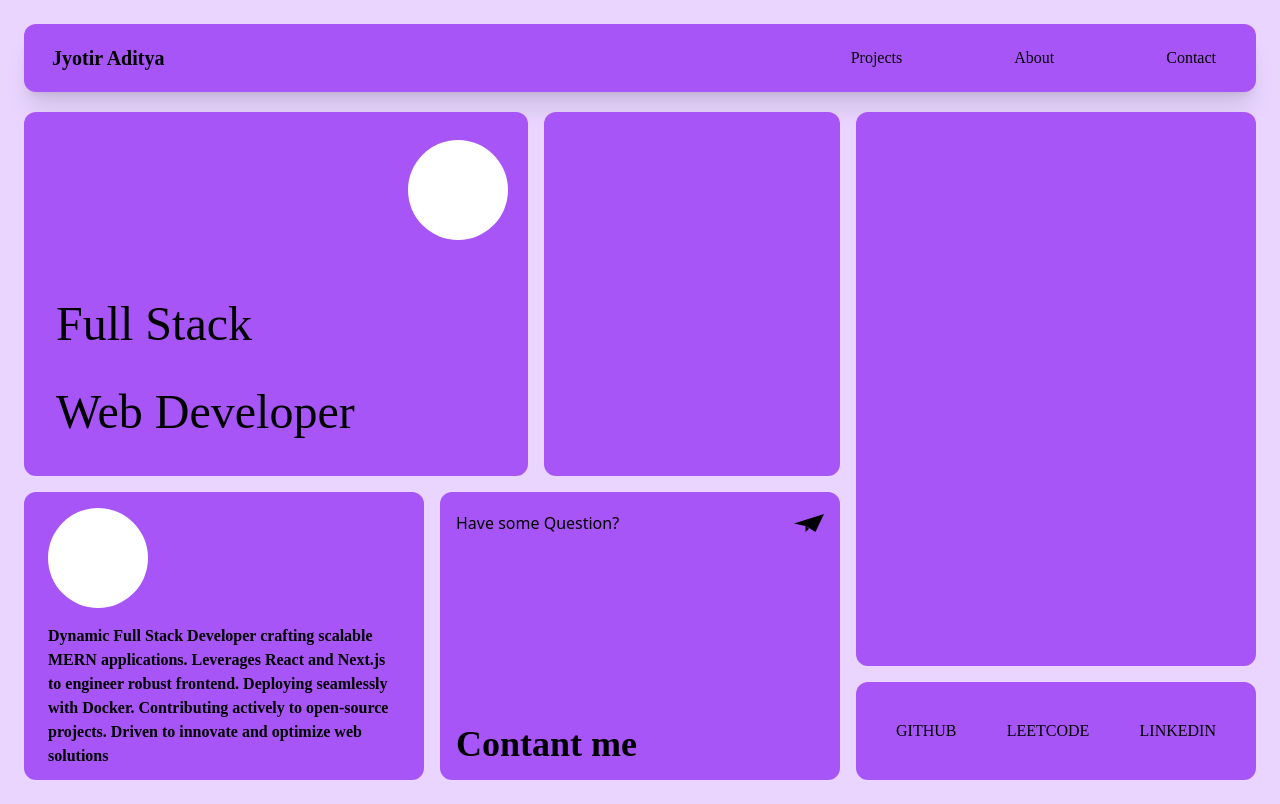
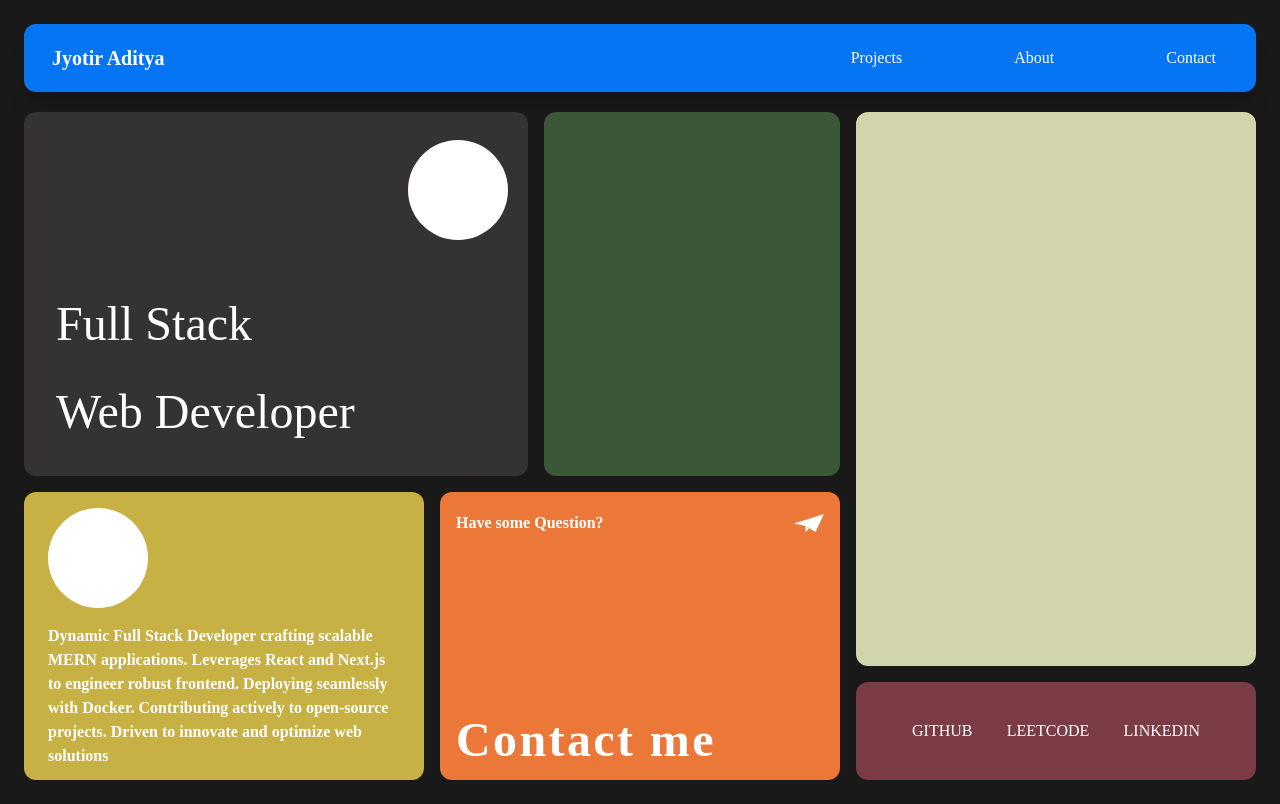
Before and after one commit to Jyotiraditya24/portfolio, a React (Vite) app: page / in a window 1280 px wide. Built offline with nearby package versions, Linux system fonts and the light colour scheme; a web font is replaced by a local one.

Commit message:
Colors iteration 1.0

```diff
--- a/src/components/Header.jsx
+++ b/src/components/Header.jsx
@@ -2,11 +2,11 @@ import React from "react";
 
 const Header = () => {
   return (
-    <div className="flex flex-row justify-between bg-purple-500 text-black pl-7 pr-10 py-5 rounded-xl shadow-xl mb-5">
+    <div className="flex flex-row justify-between bg-[#0675f4] text-white pl-7 pr-10 py-5 rounded-xl shadow-xl mb-5">
       <div className="basis-1/3">
-        <h1 className="font-asil text-xl font-extrabold">Jyotir Aditya </h1>
+        <h1 className="font-asil text-xl font-extrabold">Jyotir Aditya</h1>
       </div>
-      <div className=" font-playwrite text-md flex flex-row justify-end items-center basis-2/3 gap-x-28 font-light">
+      <div className="font-playwrite text-md flex flex-row justify-end items-center basis-2/3 gap-x-28 font-light">
         <h1>Projects</h1>
         <h1>About</h1>
         <h1>Contact</h1>
--- a/src/components/Hero.jsx
+++ b/src/components/Hero.jsx
@@ -4,7 +4,7 @@ import Landing from "./Landing";
 
 const Hero = () => {
   return (
-    <div className="min-h-screen bg-purple-200 text-black">
+    <div className="min-h-screen bg-[rgb(0,0,0,0.9)] text-white">
       <div className="p-6">
         <Header />
         <Landing />
--- a/src/components/Landing.jsx
+++ b/src/components/Landing.jsx
@@ -7,21 +7,23 @@ const Landing = () => {
       {/* LEFT SIDE OF GRID */}
       <div className="w-full grid col-span-8 grid-cols-8 lg:gap-4 2xl:gap-10">
         {/* 1st */}
-        <div className="col-span-5 bg-purple-500 rounded-xl pl-8 flex flex-col pt-2 pb-10 gap-y-10">
+        <div className="col-span-5 bg-[#343233] text-white rounded-xl pl-8 flex flex-col pt-2 pb-10 gap-y-10">
           <div className="flex flex-row w-full justify-end items-center p-5">
             <div className="rounded-full h-[100px] w-[100px] bg-white"></div>
           </div>
-          <div className="text-5xl font-playwrite text">Full Stack</div>
-          <div className="text-5xl font-playwrite">Web Developer</div>
+          <div className="text-5xl font-playwrite text-white">Full Stack</div>
+          <div className="text-5xl font-playwrite text-white">
+            Web Developer
+          </div>
         </div>
         {/* 2nd */}
-        <div className="col-span-3 bg-purple-500 rounded-xl"></div>
+        <div className="col-span-3 bg-[#3B5639] text-white rounded-xl"></div>
         {/* 3rd */}
-        <div className="col-span-4 bg-purple-500 flex flex-col rounded-xl px-6">
+        <div className="col-span-4 bg-[#c7B144] text-white flex flex-col rounded-xl px-6">
           <div className="flex flex-row w-full justify-start items-center py-4">
             <div className="rounded-full h-[100px] w-[100px] bg-white"></div>
           </div>
-          <p className="font-asil pb-3 font-bold">
+          <p className="font-asil pb-3 font-bold text-white">
             Dynamic Full Stack Developer crafting scalable MERN applications.
             Leverages React and Next.js to engineer robust frontend. Deploying
             seamlessly with Docker. Contributing actively to open-source
@@ -29,16 +31,18 @@ const Landing = () => {
           </p>
         </div>
         {/* 4th  */}
-        <div className="col-span-4 bg-purple-500 rounded-xl px-4 py-4 h-full">
+        <div className="col-span-4 bg-[#EB7739] text-white rounded-xl px-4 py-4 h-full">
           <div className="flex flex-col h-full">
             <div className="flex flex-row w-full justify-between items-center">
-              <p> Have some Question?</p>
+              <p className="font-asil font-bold">Have some Question?</p>
               <div>
                 <SiMinutemailer size={30} />
               </div>
             </div>
             <div className="mt-auto">
-              <p className="font-bold text-4xl font-asil">Contant me</p>
+              <p className="font-bold text-5xl font-asil tracking-wider">
+                Contact me
+              </p>
             </div>
           </div>
         </div>
@@ -46,13 +50,39 @@ const Landing = () => {
 
       {/* RIGHT SIDE OF GRID */}
       <div className="col-span-4 rounded-xl grid grid-rows-12 gap-y-4">
-        <div className="bg-purple-500 row-span-10 rounded-xl"></div>
+        <div className="bg-[#D2D4AD] text-white row-span-10 rounded-xl"></div>
 
-        <div className="bg-purple-500 row-span-2 rounded-xl">
+        <div className="bg-[#7B3C45] text-white row-span-2 rounded-xl">
           <div className="flex flex-row w-full justify-between items-center h-full px-10 font-asil">
-            <a href="">GITHUB</a>
-            <a href="">LEETCODE</a>
-            <a href="">LINKEDIN</a>
+            <div className="hover:cursor-pointer px-4 py-2 text-white">
+              <a
+                href="https://github.com/Jyotiraditya24"
+                target="_blank"
+                rel="noopener noreferrer"
+              >
+                GITHUB
+              </a>
+            </div>
+
+            <div className="hover:cursor-pointer px-4 py-2 text-white">
+              <a
+                href="https://leetcode.com/u/jyotiraditya24/"
+                target="_blank"
+                rel="noopener noreferrer"
+              >
+                LEETCODE
+              </a>
+            </div>
+
+            <div className="hover:cursor-pointer px-4 py-2 text-white">
+              <a
+                href="https://www.linkedin.com/in/jyotir-aditya-530160197/"
+                target="_blank"
+                rel="noopener noreferrer"
+              >
+                LINKEDIN
+              </a>
+            </div>
           </div>
         </div>
       </div>
```
